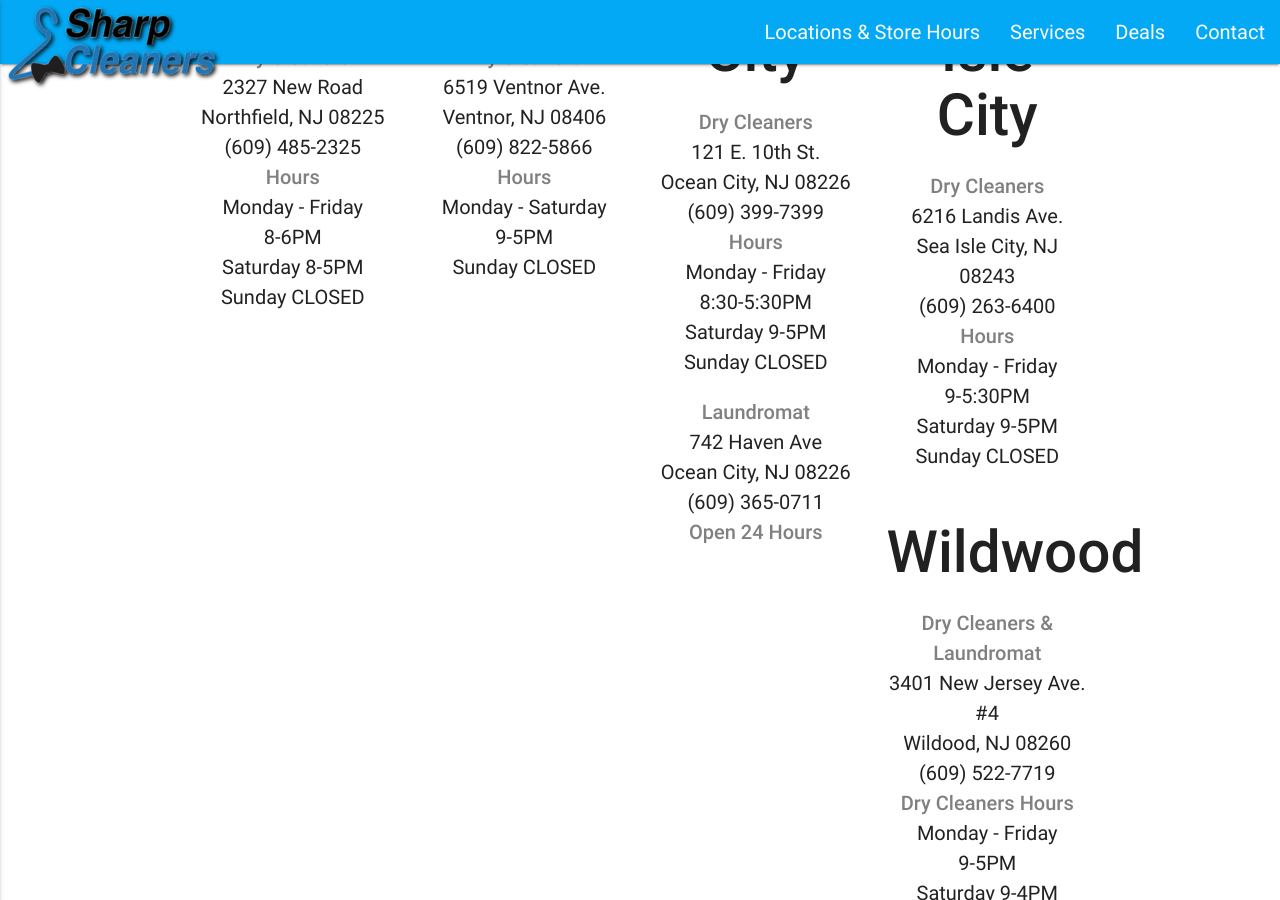
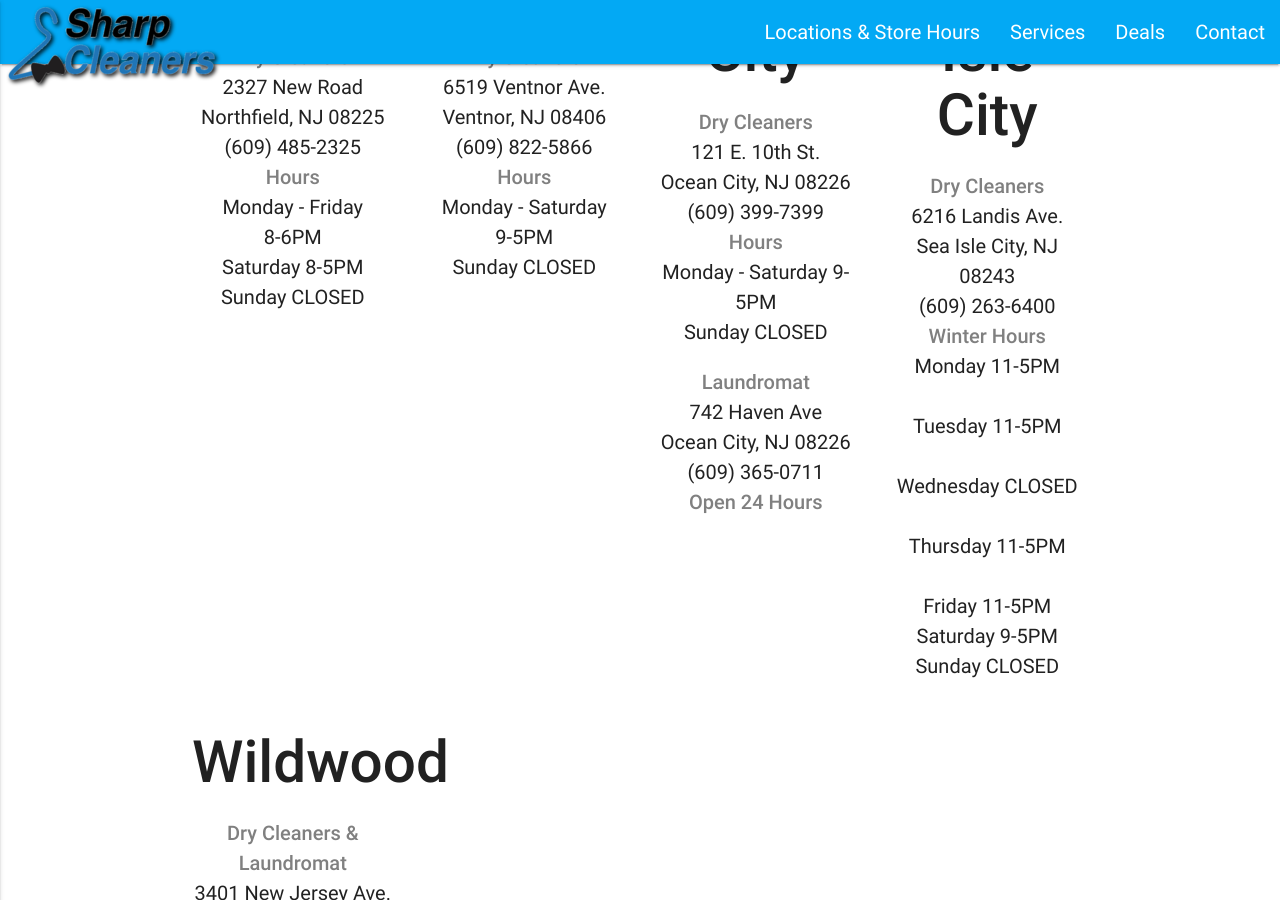
Before and after one commit to sharpcleanersnj/sharpcleanersnj.github.io, a Jekyll site: the page built from _pages/locations.md, in a window 1280 px wide and 900 px high, scrolled down 774 px. Built offline with Jekyll 4.4.1, drawn with Linux system fonts in a browser that asks for light colours; nearby versions of some CDN libraries.

Commit message:
Update locations.md

```diff
--- a/_pages/locations.md
+++ b/_pages/locations.md
@@ -16,12 +16,12 @@
     </div>
     <div class="col s12 m6 l3">
       <h3><strong>Ocean City</strong></h3>
-      <p><span style="color: #808080;"><strong>Dry Cleaners</strong></span><br />121 E. 10th St.<br />Ocean City, NJ 08226<br />(609) 399-7399<br /><span style="color: #808080;"><strong>Hours</strong></span><br />Monday - Friday<br /> 8:30-5:30PM<br />Saturday 9-5PM<br />Sunday CLOSED</p>
+      <p><span style="color: #808080;"><strong>Dry Cleaners</strong></span><br />121 E. 10th St.<br />Ocean City, NJ 08226<br />(609) 399-7399<br /><span style="color: #808080;"><strong>Hours</strong></span><br />Monday - Saturday 9-5PM<br />Sunday CLOSED</p>
       <p><span style="color: #808080;"><strong>Laundromat</strong></span><br />742 Haven Ave<br />Ocean City, NJ 08226<br />(609) 365-0711<br /><span style="color: #808080;"><strong>Open 24 Hours</strong></span><br /></p>
     </div>
     <div class="col s12 m6 l3">
       <h3><strong>Sea Isle City</strong></h3>
-      <p><span style="color: #808080;"><strong>Dry Cleaners</strong></span><br />6216 Landis Ave.<br />Sea Isle City, NJ 08243<br />(609) 263-6400<br /><span style="color: #808080;"><strong>Hours</strong></span><br />Monday - Friday <br />9-5:30PM<br />Saturday 9-5PM<br />Sunday CLOSED</p>
+      <p><span style="color: #808080;"><strong>Dry Cleaners</strong></span><br />6216 Landis Ave.<br />Sea Isle City, NJ 08243<br />(609) 263-6400<br /><span style="color: #808080;"><strong>Winter Hours</strong></span><br />Monday 11-5PM<br /><br />Tuesday 11-5PM<br /><br />Wednesday CLOSED<br /><br />Thursday 11-5PM<br /><br />Friday 11-5PM<br />Saturday 9-5PM<br />Sunday CLOSED</p>
     </div>
     <div class="col s12 m6 l3">
       <h3><strong>Wildwood</strong></h3>
```
